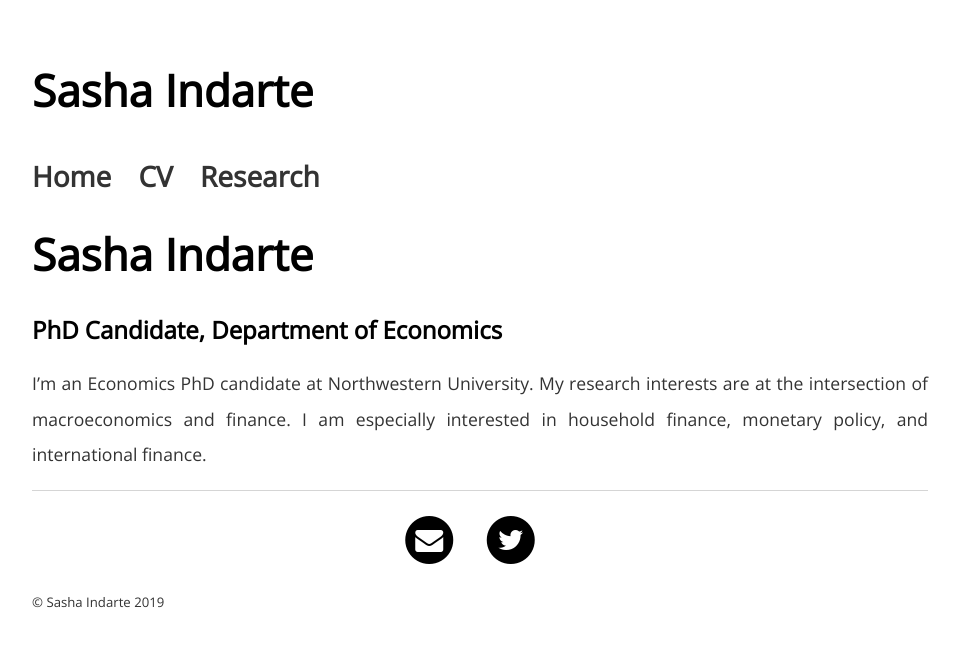
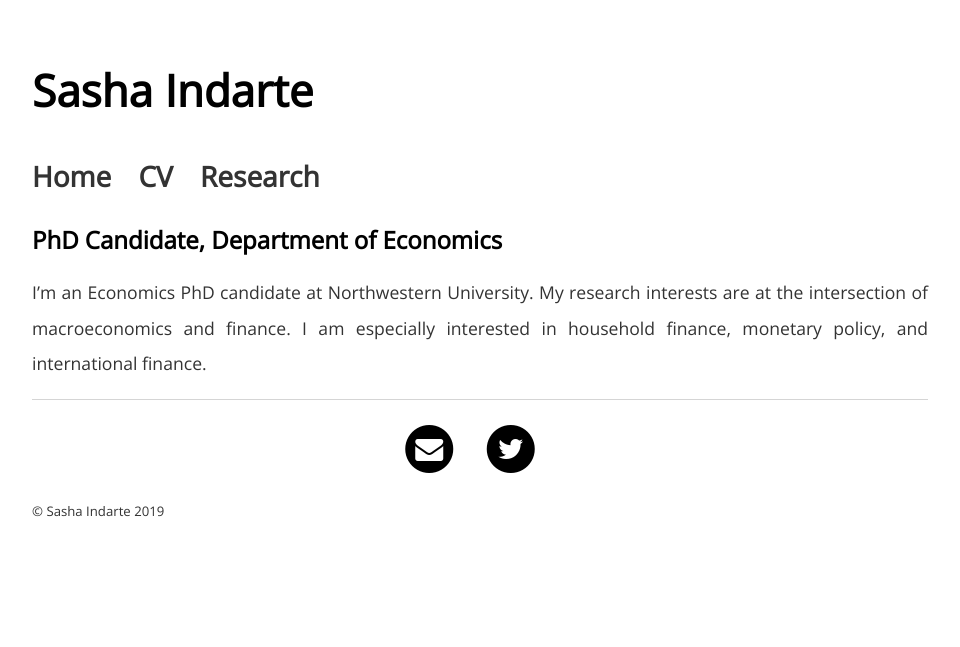
Before and after one commit to sashaindarte/sashaindarte.github.io, a Jekyll site: the page built from index.html, in a window 1280 px wide. Shown: the top 647 px of the page, without its empty margins (160-1120 px from the left). Built offline with Jekyll 4.4.1, drawn with Linux system fonts in a browser that asks for light colours.

Commit message:
Update index.html

```diff
--- a/index.html
+++ b/index.html
@@ -3,7 +3,6 @@ layout: default
 title: Sasha Indarte
 ---
 <div class="blurb">
-	<h1>Sasha Indarte</h1>
 	<h2>PhD Candidate, Department of Economics</h2>
 	<p align="justify">
 	I’m an Economics PhD candidate at Northwestern University. My research interests are at the intersection of macroeconomics and finance. I am especially interested in household finance, monetary policy, and international finance.
```
